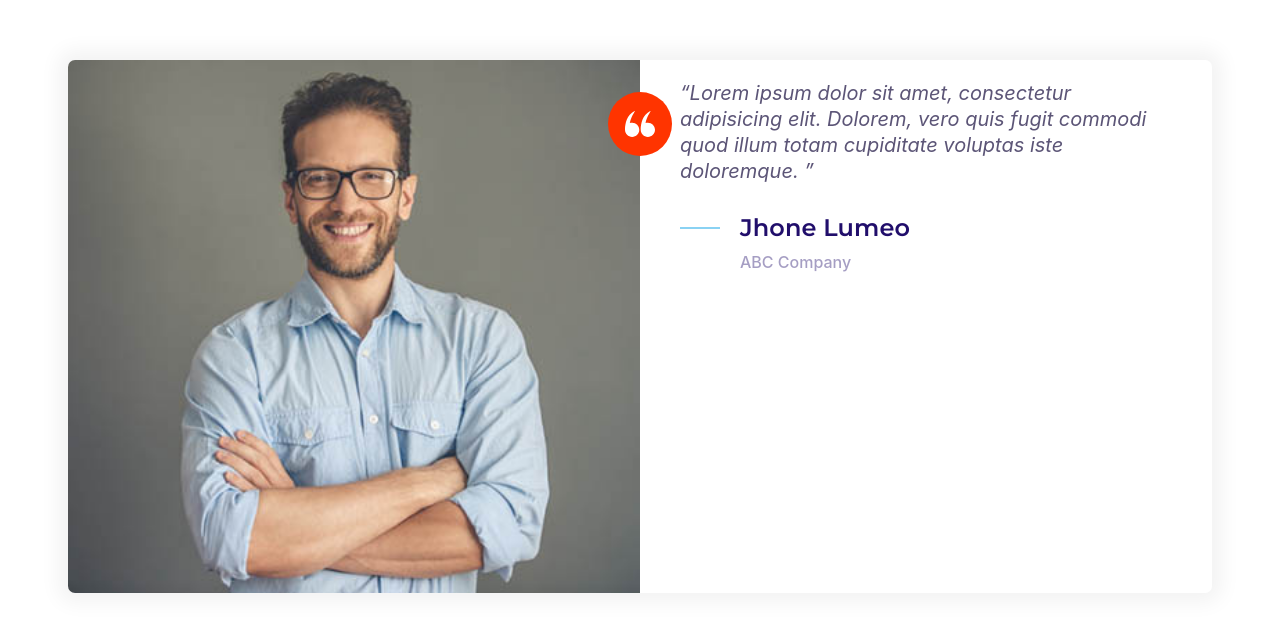
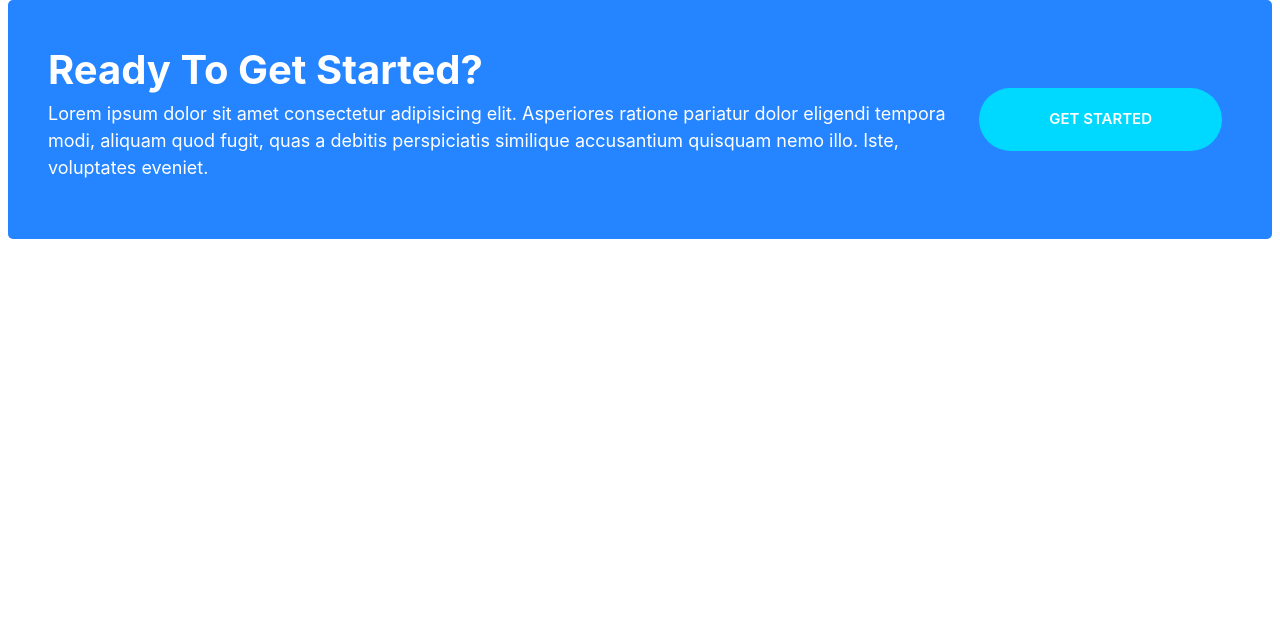
Before and after one commit to abiabisheak/Moshify, a plain HTML site: page source.html in a window 1280 px wide. Drawn offline with Linux system fonts and the light colour scheme.

Commit message:
define styles for callouts

```diff
--- a/css/styles.css
+++ b/css/styles.css
@@ -248,6 +248,11 @@ a{
 .btn--outline:hover{
     background: var(--color-headings);
     color: white;
+}
+
+.btn--streched{
+    padding-left: 7rem;
+    padding-right: 7rem;
 }
 
 @media screen and (min-width: 1024px){
@@ -514,5 +519,45 @@ a{
     .testimonial .quote{
         margin-left: 6rem;
     }
+}
 
+/* Callouts */
+.callout{
+    padding: 4rem;
+    border-radius: 5px;
 }
+
+.callout--primary{
+    background: var(--color-primary);
+    color: #fff;
+}
+
+.callout__heading{
+    color: white;
+    margin: 0;
+    font-size: 4rem;
+}
+
+.callout .btn{
+    justify-self: center;
+    align-self: center;
+}
+
+.callout__content{
+    text-align: center;
+}
+
+@media screen and (min-width: 768px){
+    .callout .grid--1x2{
+    grid-template-columns: 1fr auto;
+    }
+
+    .callout__content{
+        text-align: start;
+    }
+
+    .callout .btn{
+        justify-self: start;
+        margin: 1rem;
+    }
+}
--- a/source.html
+++ b/source.html
@@ -6,36 +6,17 @@
     <link href="https://fonts.googleapis.com/css2?family=Montserrat:ital,wght@0,600;0,700;1,600;1,700&display=swap" rel="stylesheet">
     <title>Document</title>
 </head>
-    <body style="padding: 6rem">
-        <div class="card card-no-overflow">
-            <div class="grid grid--1x2">
-                <div class="testimonial__image">
-                     <img src="images/testimonial.jpg" alt="A happy customer">
-                     <span class="icon-container  icon-container--accent">
-                        <svg class="icon icon--white icon--small">
-                          <use xlink:href="../images/sprite.svg#quotes"></use>
-                        </svg>
-                      </span>
-                </div>
-                <blockquote class="quote">
-                    <p class="quote__text">Lorem ipsum dolor sit amet, consectetur adipisicing elit. Dolorem, vero quis fugit commodi quod illum totam cupiditate voluptas iste doloremque.
-                    </p>
-                  <footer>
-                  <div class="media">
-                    <div class="media__image">
-                      <svg class="icon icon--primary quote__line">
-                        <use xlink:href="../images/sprite.svg#line"></use>
-                      </svg>
-                    </div>
-                    <div class="media__body">
-                      <h3 class="media__title quote__author">Jhone Lumeo</h3>
-                      <p class="quote__organisation">ABC Company</p>
-                    </div>
-                  </div>
-                  </footer>
-                </blockquote>
-            </div>
+    <body>
+    <div class="callout callout--primary">
+      <div class="grid grid--1x2">
+        <div class="callout__content">
+          <h2 class="callout__heading">Ready To Get Started?</h2>
+          <p>Lorem ipsum dolor sit amet consectetur adipisicing elit. Asperiores ratione pariatur dolor eligendi tempora modi, aliquam quod fugit, quas a debitis perspiciatis similique accusantium quisquam nemo illo. Iste, voluptates eveniet.
+          </p>
         </div>
+        <a href="#" class="btn btn--secondary btn--streched">GET STARTED</a>
+      </div>
+    </div>
 
     </body>
 </html>
```
Also changed, not shown: components/callouts.html (added, +10 -0 lines).
